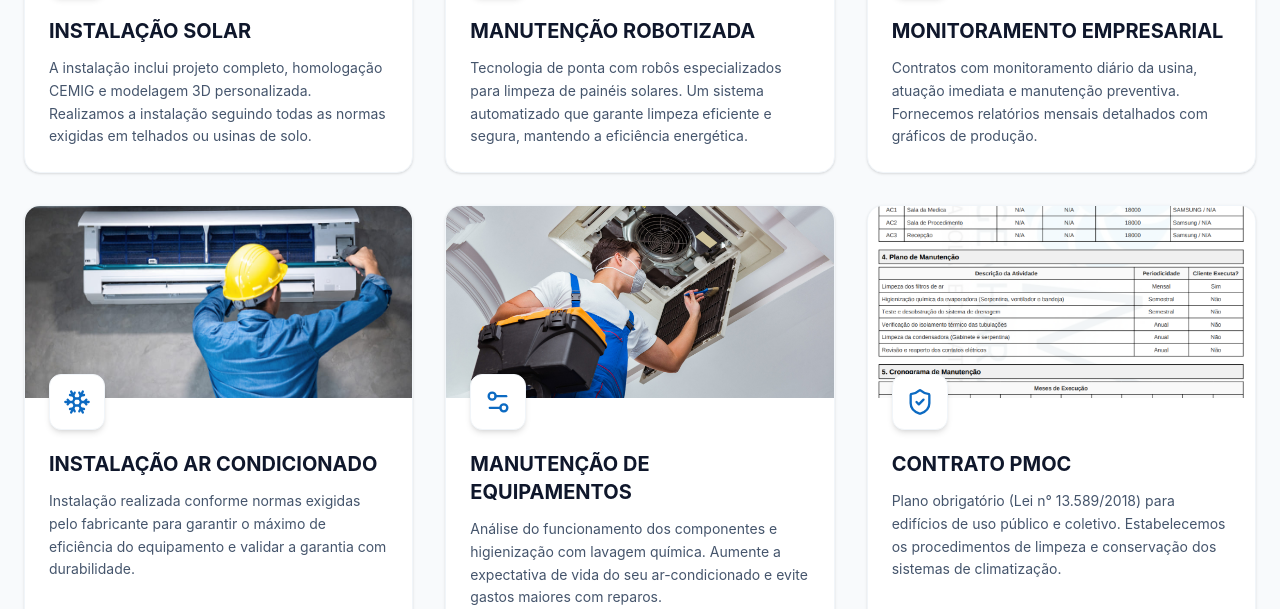
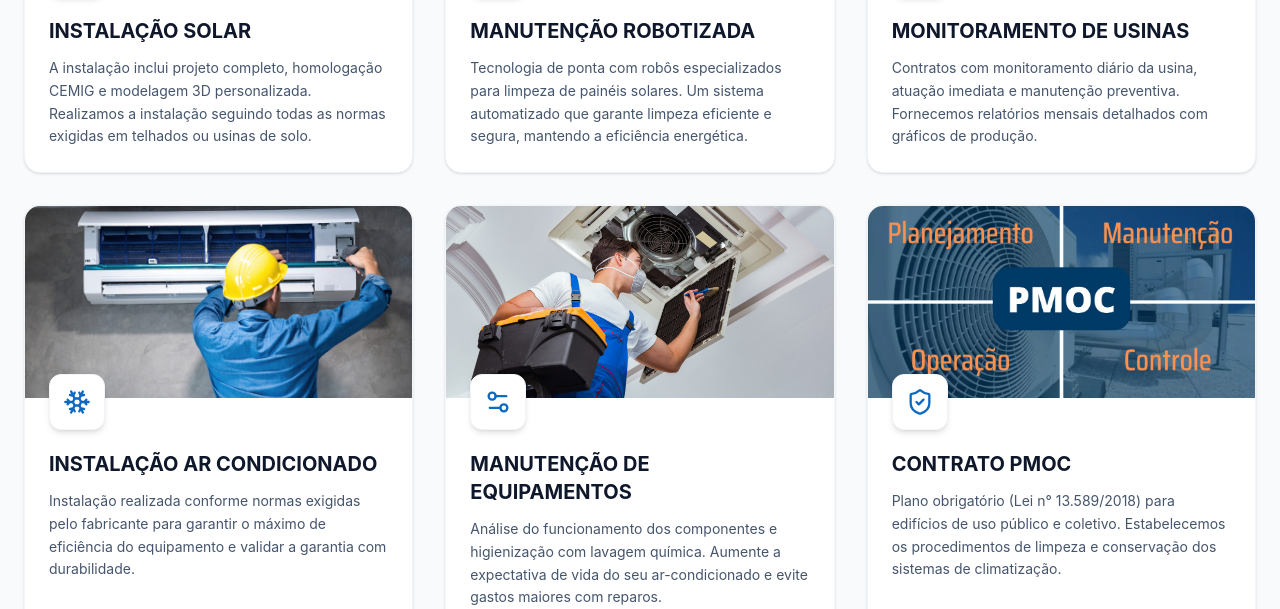
Before and after one commit to DanielDamasc/MjSite, a website built with Vite: page index.html in a window 1280 px wide. Shown: the part 2191-2800 px from the top of the page. Built offline with nearby package versions, Linux system fonts and the light colour scheme.

Commit message:
ajustes no texto

```diff
--- a/index.html
+++ b/index.html
@@ -71,7 +71,7 @@
       <div class="max-w-7xl mx-auto px-6">
         <div class="text-center max-w-4xl mx-auto mb-16">
           <h1 class="text-4xl md:text-5xl lg:text-6xl font-extrabold tracking-tight leading-tight mb-6">
-            Soluções completas em energia e eficiência para o seu projeto com a <span class="text-accent underline decoration-accent/50 underline-offset-8">MJ Engenharia</span>
+            Soluções completas em energia solar e climatização com a <span class="text-accent underline decoration-accent/50 underline-offset-8">MJ Engenharia</span>
           </h1>
           <p class="text-lg md:text-xl text-blue-100 mb-10 max-w-2xl mx-auto">
             Excelência técnica e atendimento especializado para maximizar sua eficiência energética.
@@ -196,13 +196,13 @@
           <!-- Card 3: Monitoramento Empresarial -->
           <div class="bg-white rounded-2xl shadow-sm hover:shadow-xl transition-all duration-300 border border-slate-100 group overflow-hidden flex flex-col">
             <div class="relative h-48 w-full overflow-hidden">
-              <img src="src/assets/monitoramento.jpeg" alt="Monitoramento Empresarial" class="w-full h-full object-cover transition-transform duration-700 group-hover:scale-110">
+              <img src="src/assets/monitoramento.jpeg" alt="Monitoramento de Usinas" class="w-full h-full object-cover transition-transform duration-700 group-hover:scale-110">
             </div>
             <div class="p-6 relative flex-1">
               <div class="w-14 h-14 bg-white border border-slate-100 shadow-md rounded-xl flex items-center justify-center -mt-12 mb-5 relative z-10 group-hover:bg-primary group-hover:border-primary transition-all duration-300">
                 <i data-lucide="line-chart" class="w-7 h-7 text-primary group-hover:text-white transition-colors"></i>
               </div>
-              <h4 class="text-xl font-bold text-slate-900 mb-3">MONITORAMENTO EMPRESARIAL</h4>
+              <h4 class="text-xl font-bold text-slate-900 mb-3">MONITORAMENTO DE USINAS</h4>
               <p class="text-slate-600 text-sm leading-relaxed">
                 Contratos com monitoramento diário da usina, atuação imediata e manutenção preventiva. Fornecemos relatórios mensais detalhados com gráficos de produção.
               </p>
@@ -244,7 +244,7 @@
           <!-- Card 6: Contrato PMOC -->
           <div class="bg-white rounded-2xl shadow-sm hover:shadow-xl transition-all duration-300 border border-slate-100 group overflow-hidden flex flex-col">
             <div class="relative h-48 w-full overflow-hidden">
-              <img src="src/assets/pmoc.png" alt="Contrato PMOC" class="w-full h-full object-cover transition-transform duration-700 group-hover:scale-110">
+              <img src="src/assets/pmoc.webp" alt="Contrato PMOC" class="w-full h-full object-cover transition-transform duration-700 group-hover:scale-110">
             </div>
             <div class="p-6 relative flex-1">
               <div class="w-14 h-14 bg-white border border-slate-100 shadow-md rounded-xl flex items-center justify-center -mt-12 mb-5 relative z-10 group-hover:bg-primary group-hover:border-primary transition-all duration-300">
```
Also changed, not shown: src/assets/pmoc.png (deleted), src/assets/pmoc.webp (added).
